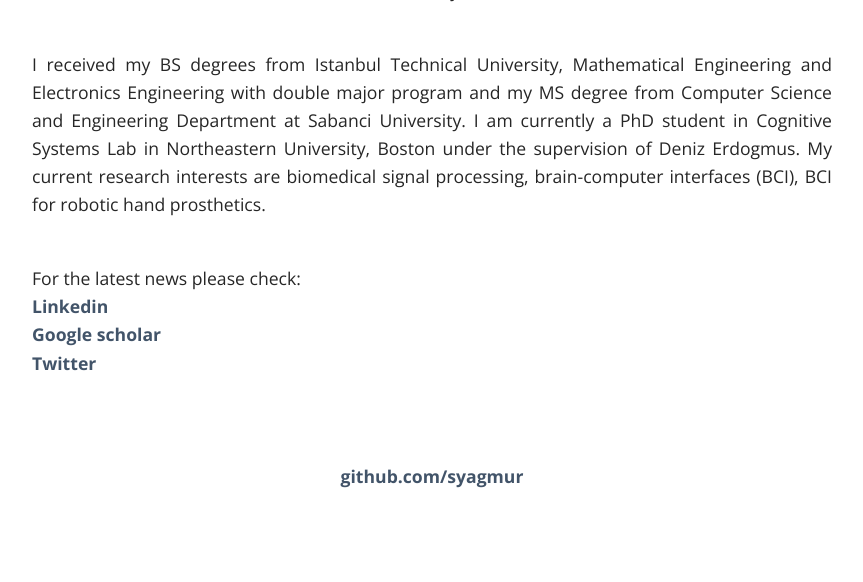
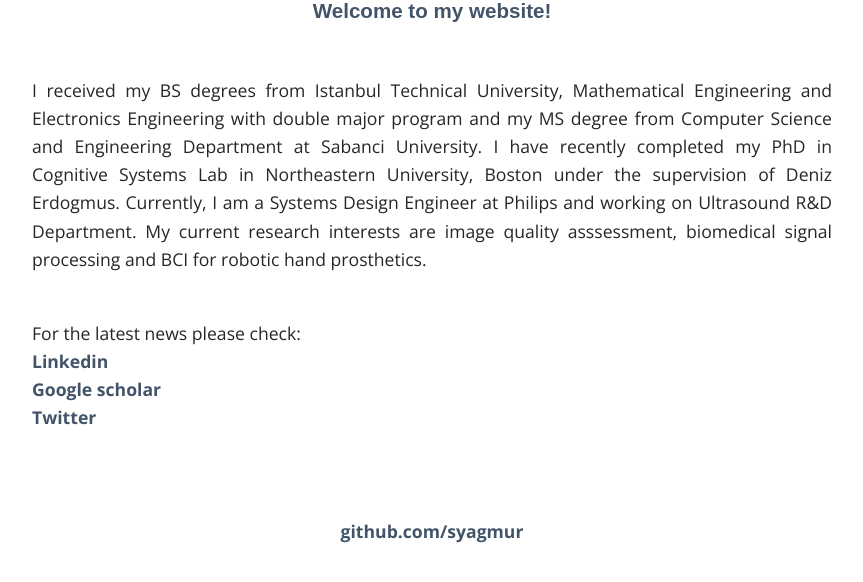
Before and after one commit to syagmur/syagmur.github.io, a Jekyll site: the page built from index.html, in a window 1280 px wide and 900 px high, scrolled down 444 px, cut to the strip 315-897 px from the top of the window. Shown: the whole strip, without its empty margins (208-1071 px from the left). Built offline with Jekyll 4.4.1, drawn with Linux system fonts in a browser that asks for light colours; nearby versions of some CDN libraries; some web fonts are replaced; library files that are not in the unit come from our copies; before the commit the page ends 1290 px from its top, so only the background shows below that.

Commit message:
Update index.html

```diff
--- a/index.html
+++ b/index.html
@@ -6,12 +6,12 @@ title: Sezen Yağmur Günay, PhD
 <div class="blurb">
 <p>
 <center><img src="./images/sf.jpg" alt="my_photo" hspace="10" width="80%"/> </center>
-    <center>Welcome to my website!</center>
+    <h3><center>Welcome to my website!</center></h3>
 
     <p>
 
    <br>
-    I received my BS degrees from Istanbul Technical University, Mathematical Engineering and Electronics Engineering with double major program and my MS degree from Computer Science and Engineering Department at Sabanci University. I am currently a PhD student in Cognitive Systems Lab in Northeastern University, Boston under the supervision of Deniz Erdogmus. My current research interests are biomedical signal processing, brain-computer interfaces (BCI), BCI for robotic hand prosthetics.
+    I received my BS degrees from Istanbul Technical University, Mathematical Engineering and Electronics Engineering with double major program and my MS degree from Computer Science and Engineering Department at Sabanci University. I have recently completed my PhD in Cognitive Systems Lab in Northeastern University, Boston under the supervision of Deniz Erdogmus. Currently, I am a Systems Design Engineer at Philips and working on Ultrasound R&D Department. My current research interests are image quality asssessment, biomedical signal processing and BCI for robotic hand prosthetics.
     </p>
 
 <p>
```
